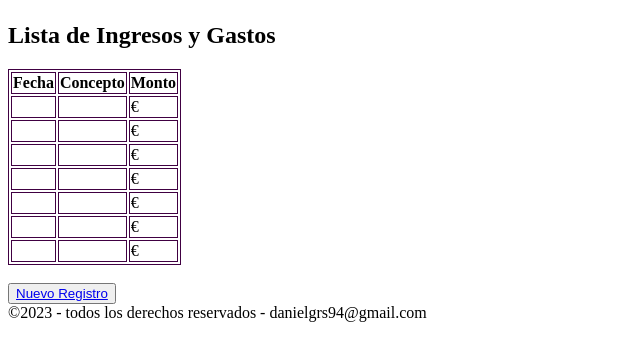
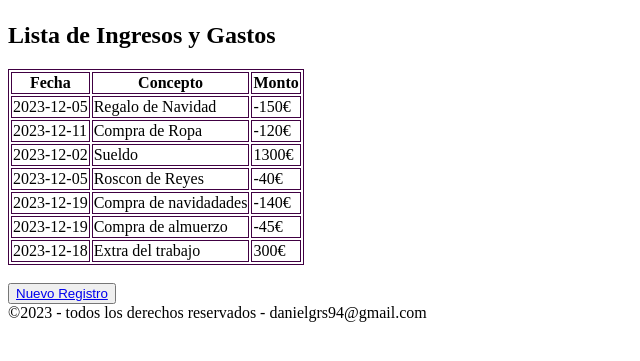
Before and after one commit to RAFART94/APP-INGRESOS-GASTOS, a Flask app: page / in a window 1280 px wide. Shown: the part 87-448 px from the top of the page, without its empty margins (0-640 px from the left). Run offline with Flask 3, Linux system fonts and the light colour scheme.

Commit message:
Puesta a punto de las clases

```diff
--- a/app_ingresos_gastos/routes.py
+++ b/app_ingresos_gastos/routes.py
@@ -17,7 +17,7 @@ def index():
 
 @app.route('/new', methods= ['GET', 'POST'])
 def new():
-    if request.method== 'POST':
+    if request.method == 'POST':
         hoy = str(date.today())#Esto quita la fecha de hoy
 
         if request.form['fecha'] > hoy:
--- a/app_ingresos_gastos/templates/base.html
+++ b/app_ingresos_gastos/templates/base.html
@@ -3,7 +3,7 @@
 <head>
     <meta charset="UTF-8">
     <meta name="viewport" content="width=device-width, initial-scale=1.0">
-    <title>Ingresos-Gastos: Lista</title>
+    <title>Ingresos-Gastos: {{titulo}}</title>
 </head>
 <style>
     table,th,td{
--- a/app_ingresos_gastos/templates/index.html
+++ b/app_ingresos_gastos/templates/index.html
@@ -11,9 +11,9 @@
 
     {% for item in data %}
       <tr>
-        <td>{{ item.fecha }}</td>
-        <td>{{ item.concepto }}</td>
-        <td>{{ item.monto }}€</td>
+        <td>{{ item[0] }}</td>
+        <td>{{ item[1] }}</td>
+        <td>{{ item[2] }}€</td>
       </tr>
     {% endfor %}
 
--- a/data/movimientos.csv
+++ b/data/movimientos.csv
@@ -2,6 +2,6 @@
 2023-12-11,Compra de Ropa,-120
 2023-12-02,Sueldo,1300
 2023-12-05,Roscon de Reyes,-40
-2023-12-19, compra de navidadades,-140
-2023-12-19, compra de almuerzo,-45
-2023-12-18, extra del trabajo,300
+2023-12-19,Compra de navidadades,-140
+2023-12-19,Compra de almuerzo,-45
+2023-12-18,Extra del trabajo,300
```
Also changed, not shown: readme.md.
